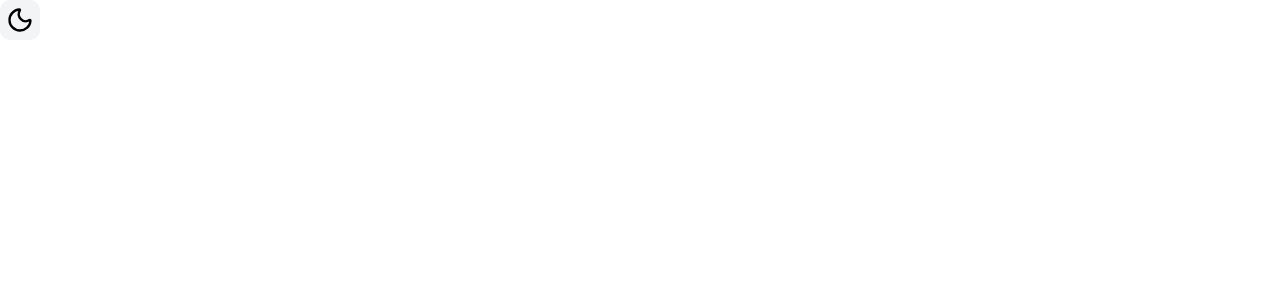
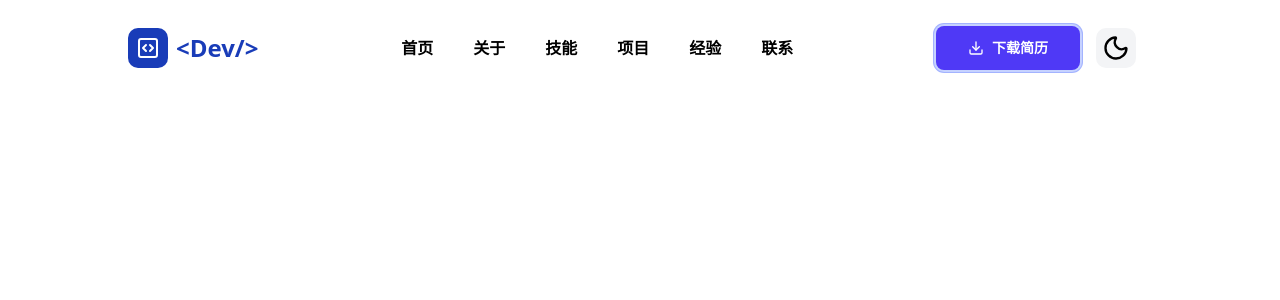
Before and after one commit to JimmyLJ/portfolio, a Next.js app: page / in a window 1280 px wide. Shown: the top 300 px of the page. Built offline with nearby package versions, Linux system fonts and the light colour scheme.

Commit message:
完成导航栏以及小屏设备上的响应式导航栏

```diff
--- /dev/null
+++ b/Constant/Constant.ts
@@ -0,0 +1,26 @@
+export const Navlinks = [
+  {
+    href: "/",
+    name: "首页",
+  },
+  {
+    href: "/about",
+    name: "关于",
+  },
+  {
+    href: "/skills",
+    name: "技能",
+  },
+  {
+    href: "/projects",
+    name: "项目",
+  },
+  {
+    href: "/experience",
+    name: "经验",
+  },
+  {
+    href: "/contact",
+    name: "联系",
+  },
+]
--- a/app/layout.tsx
+++ b/app/layout.tsx
@@ -1,6 +1,7 @@
 import type { Metadata } from "next";
 import "./globals.css";
 import Provider from "@/components/HOC/Provider";
+import ResponseNav from "@/components/Navbar/ResponseNav";
 
 export const metadata: Metadata = {
   title: "李觊的项目集",
@@ -18,6 +19,7 @@ export default function RootLayout({
         className={`antialiased`}
       >
         <Provider>
+          <ResponseNav />
           {children}
         </Provider>
       </body>
--- a/app/page.tsx
+++ b/app/page.tsx
@@ -2,6 +2,8 @@ import Home from "@/components/Home/Home";
 
 export default function HomePage() {
   return (
-    <Home />
+    <div>
+      <Home />
+    </div>
   );
 }
--- /dev/null
+++ b/components/Helper/Logo.tsx
@@ -0,0 +1,12 @@
+import { CodeSquareIcon } from "lucide-react";
+
+export default function Logo() {
+  return (
+    <div className="flex items-center space-x-2">
+      <div className="bg-blue-800 dark:bg-blue-200 w-10 h-10 rounded-lg flex items-center justify-center flex-col">
+        <CodeSquareIcon className="text-white w-6 h-6" />
+      </div>
+      <h1 className="sm:text-xl hidden sm:block md:text-2xl text-blue-800 dark:text-blue-400 font-bold">{"<Dev/>"}</h1>
+    </div>
+  )
+}
--- a/components/Home/Home.tsx
+++ b/components/Home/Home.tsx
@@ -1,9 +1,3 @@
-import ThemeToggler from "../Helper/ThemeToggler";
-
 export default function Home() {
-  return (
-    <div className="overflow-hidden">
-      <ThemeToggler />
-    </div>
-  );
+  return <div className="overflow-hidden h-[2000px]">{/* Home */}</div>;
 }
--- /dev/null
+++ b/components/Navbar/MobileNav.tsx
@@ -0,0 +1,40 @@
+"use client";
+
+import { Navlinks } from "@/Constant/Constant";
+import { X } from "lucide-react";
+import Link from "next/link";
+
+type Props = {
+  showNav: boolean;
+  closeNav: () => void;
+};
+
+export default function MobileNav({ showNav, closeNav }: Props) {
+  const sidebarOpenClose = showNav ? "translate-x-0" : "translate-x-[-100%]";
+
+  return (
+    <div>
+      {/* 遮罩层 */}
+      <div
+        className={`fixed inset-0 transform transition-all duration-500 z-1002 bg-black opacity-70 w-full h-screen ${sidebarOpenClose}`}
+      ></div>
+      {/* 导航栏 */}
+      <div
+        className={`text-white fixed flex justify-center flex-col h-full transform transition-all duration-500 delay-300 w-[80%] sm:w-[60%] bg-purple-700 space-y-6 z-1050 ${sidebarOpenClose}`}
+      >
+        {Navlinks.map((link, index) => (
+          <Link key={index} href={link.href}>
+            <p className="text-white w-fit text-[20px] ml-12 border-b-[1.5px] pb-1 border-white sm:text[30px]">
+              {link.name}
+            </p>
+          </Link>
+        ))}
+        {/* 关闭按钮 */}
+        <X
+          className="absolute top-[0.7rem] right-[1.4rem] sm:w-8 sm:h-8 w-6 h-6"
+          onClick={closeNav}
+        />
+      </div>
+    </div>
+  );
+}
--- /dev/null
+++ b/components/Navbar/Nav.tsx
@@ -0,0 +1,75 @@
+"use client";
+
+import { Navlinks } from "@/Constant/Constant";
+import Logo from "../Helper/Logo";
+import Link from "next/link";
+import { DownloadIcon, MenuIcon } from "lucide-react";
+import ThemeToggler from "../Helper/ThemeToggler";
+import { useEffect, useState } from "react";
+
+type Props = {
+  openNav: () => void;
+};
+
+export default function Nav({ openNav }: Props) {
+  const [navBg, setNavBg] = useState(false);
+
+  useEffect(() => {
+    const handleScroll = () => {
+      if (window.scrollY > 90) {
+        setNavBg(true);
+      } else {
+        setNavBg(false);
+      }
+    };
+    window.addEventListener("scroll", handleScroll);
+    return () => {
+      window.removeEventListener("scroll", handleScroll);
+    };
+  }, []);
+
+  return (
+    <div
+      className={`transition-all duration-200 h-[12vh] z-100 fixed w-full ${navBg ? "dark:bg-gray-800 bg-white shadow-md" : "fixed"}`}
+    >
+      <div className="flex items-center h-full justify-between w-[90%] xl:w-[80%] mx-auto">
+        {/* LOGO */}
+        <Logo />
+        {/* 导航链接 */}
+        <div className="hidden lg:flex items-center space-x-10">
+          {Navlinks.map((link, index) => (
+            <Link
+              className="dark:text-white text-black hover:text-yellow-500 dark:hover:text-yellow-200 font-semibold transition-all duration-200"
+              key={index}
+              href={link.href}
+            >
+              {link.name}
+            </Link>
+          ))}
+        </div>
+        <div className="flex items-center space-x-4">
+          {/* 下载简历 */}
+          <a
+            href="#_"
+            className="box-border
+            relative z-20 inline-flex items-center justify-center w-auto px-6 sm:px-8 py-3 overflow-hidden font-bold text-white transition-all duration-300 bg-indigo-600 rounded-md cursor-pointer group ring-offset-2 ring-offset-gray-200 ring-1 ring-indigo-300 ring-offset-indigo-200 hover:ring-offset-indigo-500 ease focus:outline-none"
+          >
+            <span className="relative z-20 flex items-center space-x-2 text-sm">
+              <DownloadIcon className="w-4 h-4" />
+              <span>下载简历</span>
+            </span>
+          </a>
+
+          {/* 主题切换 */}
+          <ThemeToggler />
+
+          {/* 汉堡菜单 */}
+          <MenuIcon
+            className="w-6 h-6 cursor-pointer text-black dark:text-white lg:hidden"
+            onClick={openNav}
+          />
+        </div>
+      </div>
+    </div>
+  );
+}
--- /dev/null
+++ b/components/Navbar/ResponseNav.tsx
@@ -0,0 +1,23 @@
+"use client";
+import Nav from "./Nav";
+import MobileNav from "./MobileNav";
+import { useState } from "react";
+
+export default function ResponseNav() {
+  const [showNav, setShowNav] = useState(false);
+
+  const openNavHandler = () => {
+    setShowNav(true);
+  };
+
+  const closeNavHandler = () => {
+    setShowNav(false);
+  };
+
+  return (
+    <div>
+      <Nav openNav={openNavHandler} />
+      <MobileNav showNav={showNav} closeNav={closeNavHandler} />
+    </div>
+  );
+}
```
